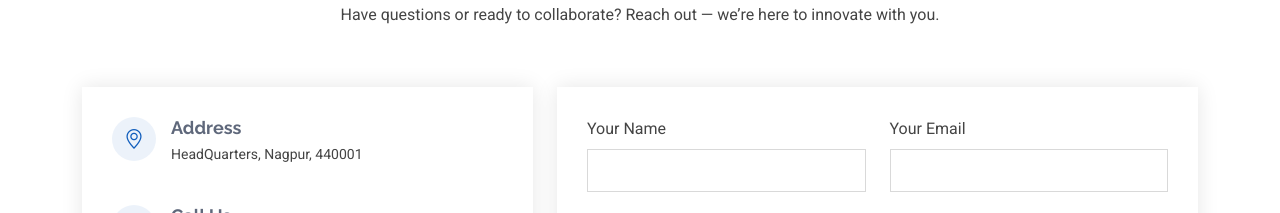
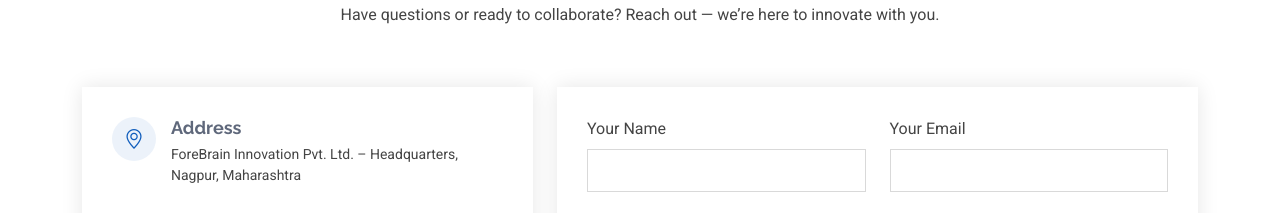
Before and after one commit to siya-tayade/forebrainmain, a plain HTML site: page index.html in a window 1280 px wide. Shown: the part 3445-3658 px from the top of the page. Drawn offline with Linux system fonts and the light colour scheme.

Commit message:
Update index.html

```diff
--- a/index.html
+++ b/index.html
@@ -712,7 +712,7 @@
                 <i class="bi bi-geo-alt flex-shrink-0"></i>
                 <div>
                   <h3>Address</h3>
-                  <p>HeadQuarters, Nagpur, 440001</p>
+                  <p> ForeBrain Innovation Pvt. Ltd. – Headquarters, Nagpur, Maharashtra</p>
                 </div>
               </div><!-- End Info Item -->
 
```
